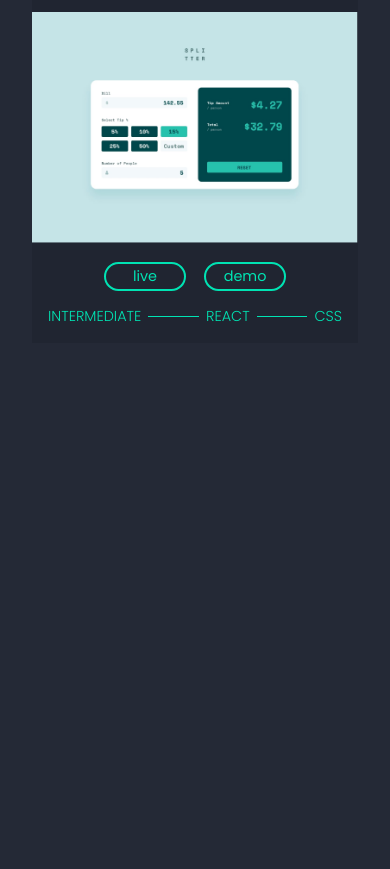
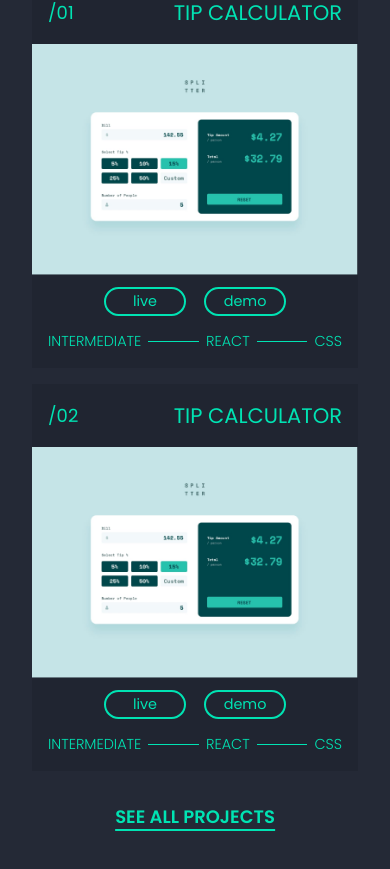
Before and after one commit to K4UNG/fem-challenge-gallary, a React (Create React App) app: page / in a window 390 px wide. Shown: the part 767-1636 px from the top of the page. Before the commit the page ends 1162 px from the top, so only its background shows below. Built offline with nearby package versions, Linux system fonts and the light colour scheme; the HTML template or start-up script is replaced by a standard one.

Commit message:
tablet hero section

```diff
--- a/src/components/Featured/Featured.jsx
+++ b/src/components/Featured/Featured.jsx
@@ -1,19 +1,38 @@
-import styles from './Featured.module.css'
-import FeaturedItem from './FeaturedItem'
+import styles from "./Featured.module.css";
+import FeaturedItem from "./FeaturedItem";
+import { Link } from "react-router-dom";
 
 export default function Featured() {
-    return <div className={styles.featured}>
+  return (
+    <div className={styles.featured}>
       <h2 className={styles.title}>FEATURED PROJECTS</h2>
 
       <FeaturedItem
-            number='01'
+        number="01"
         title="tip calculator"
         src="./images/tip.png"
         live="/"
         repo="/"
         id="someid"
         difficulty="Intermediate"
-            tags={['React', 'CSS']}
+        tags={["React", "CSS"]}
       />
+      <FeaturedItem
+        number="02"
+        title="tip calculator"
+        src="./images/tip.png"
+        live="/"
+        repo="/"
+        id="someid"
+        difficulty="Intermediate"
+        tags={["React", "CSS"]}
+      />
+
+      <div className={styles.all__wrapper}>
+        <Link to="/projects" className={styles.all}>
+          see all projects
+        </Link>
       </div>
+    </div>
+  );
 }
--- a/src/components/Featured/Featured.module.css
+++ b/src/components/Featured/Featured.module.css
@@ -1,5 +1,5 @@
 .featured {
-    margin: 2rem 0;
+    margin: 4rem 0 2rem;
 }
 
 .title {
@@ -30,6 +30,7 @@
 
 .item {
     background-color: rgba(0, 0, 0, 0.1);
+    margin: 1rem 0;
 }
 
 .top {
@@ -46,7 +47,7 @@
 }
 
 .image {
-    display: inline-block;
+    display: block;
     overflow: hidden;
 }
 
@@ -109,3 +110,35 @@
     width: 100%;
     background-color: var(--cyan)
 }
+
+.all__wrapper {
+    text-align: center;
+    margin-top: 2rem;
+}
+
+.all {
+    color: var(--cyan);
+    text-transform: uppercase;
+    font-size: 1.125rem;
+    font-weight: 600;
+    text-decoration: none;
+    position: relative;
+}
+
+.all::after {
+    content: '';
+    width: 100%;
+    height: 2px;
+    background-color: var(--cyan);
+    position: absolute;
+    top: 100%;
+    left: 50%;
+    transform: translateX(-50%);
+    transform-origin: left;
+    transition: transform 200ms ease;
+}
+
+.all:hover::after {
+    transform: translateX(-50%) scaleX(0);
+    transform-origin: right;
+}
--- a/src/components/Hero/Hero.jsx
+++ b/src/components/Hero/Hero.jsx
@@ -1,19 +1,65 @@
-import styles from './Hero.module.css'
-import { Link } from 'react-router-dom'
+import styles from "./Hero.module.css";
+import { Link } from "react-router-dom";
 
 export default function Hero() {
-    return <section className={styles.hero}>
-        <img className={styles.bg} src="./images/mobile.svg" alt="mobile background pattern" />
-        <img className={styles.logo} src='./images/logo.svg' alt="logo" />
+  return (
+    <section className={styles.hero}>
+      <div className={styles.wrapper}>
+        <img
+          className={styles.bg}
+          src="./images/mobile.svg"
+          alt="mobile background pattern"
+        />
+        <img className={styles.logo} src="./images/logo.svg" alt="logo" />
 
-        <p className={styles.text}>Hey there! My name is <span>Kaung Zin Hein</span> and I'm a frontend developer from Myanmar. <a href='https://www.frontendmentor.io' rel="noreferrer" target="_blank">Frontend Mentor</a> has been a huge part in my journey as a programmer. Here, you can see all of my finished challenges from <a href='https://www.frontendmentor.io' rel="noreferrer" target="_blank">Frontend Mentor</a>.</p>
+        <p className={styles.text}>
+          Hey there! My name is <span>Kaung Zin Hein</span> and I'm a frontend
+          developer from Myanmar.{" "}
+          <a
+            href="https://www.frontendmentor.io"
+            rel="noreferrer"
+            target="_blank"
+          >
+            Frontend Mentor
+          </a>{" "}
+          has been a huge part in my journey as a programmer. Here, you can see
+          all of my finished challenges from{" "}
+          <a
+            href="https://www.frontendmentor.io"
+            rel="noreferrer"
+            target="_blank"
+          >
+            Frontend Mentor
+          </a>
+          .
+        </p>
 
         <div className={styles.buttons}>
-            <Link className={styles.button} to="/projects">view projects</Link>
-            <br/>
-            <a className={styles.button} href='/' rel="noreferrer" target="_blank">portfolio</a>
+          <Link className={styles.button} to="/projects">
+            view projects
+          </Link>
+          <br />
+          <a
+            className={styles.button}
+            href="/"
+            rel="noreferrer"
+            target="_blank"
+          >
+            portfolio
+          </a>
         </div>
 
-        <p className={styles.text}>These challenges range from simple cards, landing pages to more advanced games and apps. They tremendously helped me build up my JavaScript knowledge during my early days as a web developer.</p>
+        <p className={styles.text}>
+          These challenges range from simple cards, landing pages to more
+          advanced games and apps. They tremendously helped me build up my
+          JavaScript knowledge during my early days as a web developer.
+        </p>
+      </div>
+
+    <div className={styles.background}>
+        <img src="./images/background.png" alt="background wave" />
+    </div>
+
     </section>
+  );
 }
--- a/src/components/Hero/Hero.module.css
+++ b/src/components/Hero/Hero.module.css
@@ -12,10 +12,11 @@
 
 .text {
     text-align: center;
-    margin-top: 2rem;
+    margin: 2rem auto 0;
     line-height: 30px;
     font-size: 1.1rem;
     font-weight: 300;
+    max-width: 500px;
 }
 
 .text a {
@@ -94,3 +95,75 @@
     transition: transform 200ms ease;
     transform-origin: right;
 }
+
+.background {
+    display: none;
+}
+
+@media (min-width: 680px) {
+    .bg {
+        display: none;
+    }
+
+    .hero {
+        display: grid;
+        grid-template-columns: 1fr .8fr;
+    }
+
+    .text {
+        margin: 2rem 0 0;
+    }
+
+    .text:first-of-type {
+        text-align: left;
+        width: 90%;
+    }
+
+    .text:last-of-type {
+        text-align: right;
+        width: 75%;
+        left: 200px;
+        position: relative;
+    }
+
+    .buttons {
+        text-align: left;
+        display: flex;
+        align-items: center;
+        gap: 1rem;
+        margin: 2rem 0;
+        position: relative;
+        z-index: -5;
+    }
+
+    .buttons br {
+        display: none;
+    }
+
+    .buttons::after {
+        content: '';
+        position: absolute;
+        background-color: var(--cyan);
+        width: 200%;
+        height: 1px;
+        top: calc(100% + 2rem);
+        left: -2rem;
+        opacity: .25;
+    }
+
+    .background {
+        display: block;
+        position: relative;
+    }
+
+    .background img {
+        width: calc(100% + 2rem);
+        height: calc(100% + 2rem);
+        position: absolute;
+        top: -2rem;
+        right: -2rem;
+        z-index: -1;
+        object-fit: cover;
+        object-position: center;
+    }
+}
--- a/src/index.css
+++ b/src/index.css
@@ -31,4 +31,5 @@ body {
 .wrapper {
   padding: var(--padding);
   position: relative;
+  overflow: hidden;
 }
```
Also changed, not shown: 1 other file (tests, documents, lock files or other folders). Lines whose indentation alone changed are shown as unchanged.
